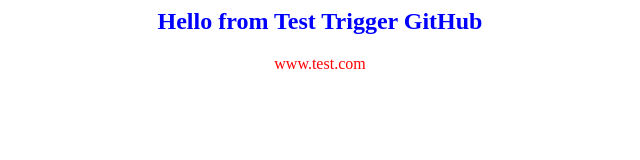
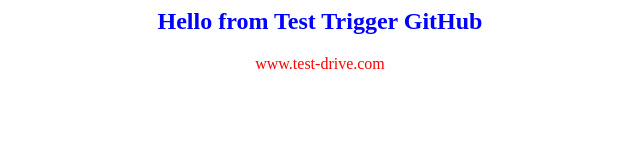
Before and after one commit to burakshaev/jenkins, a plain HTML site: page index.html in a window 1280 px wide. Shown: the full height of the page, 320-960 px from the left. Drawn offline with Linux system fonts and the light colour scheme.

Commit message:
modifi name site

```diff
--- a/index.html
+++ b/index.html
@@ -3,7 +3,7 @@
 <center>
 <h2><font color=blue>Hello from Test Trigger GitHub</font></h2>
 
-<font color=red>www.test.com</font>
+<font color=red>www.test-drive.com</font>
 
 </center>
 </body>
```
